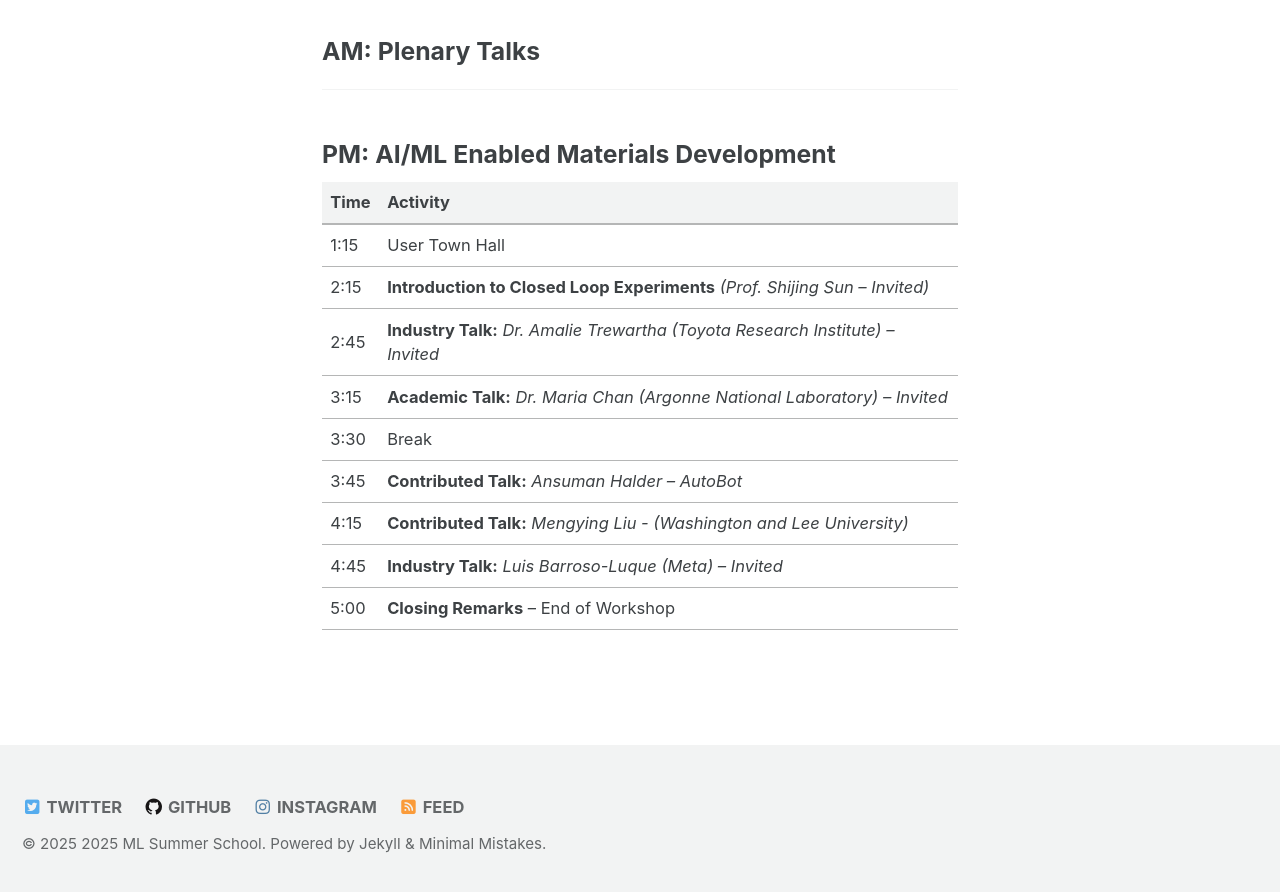
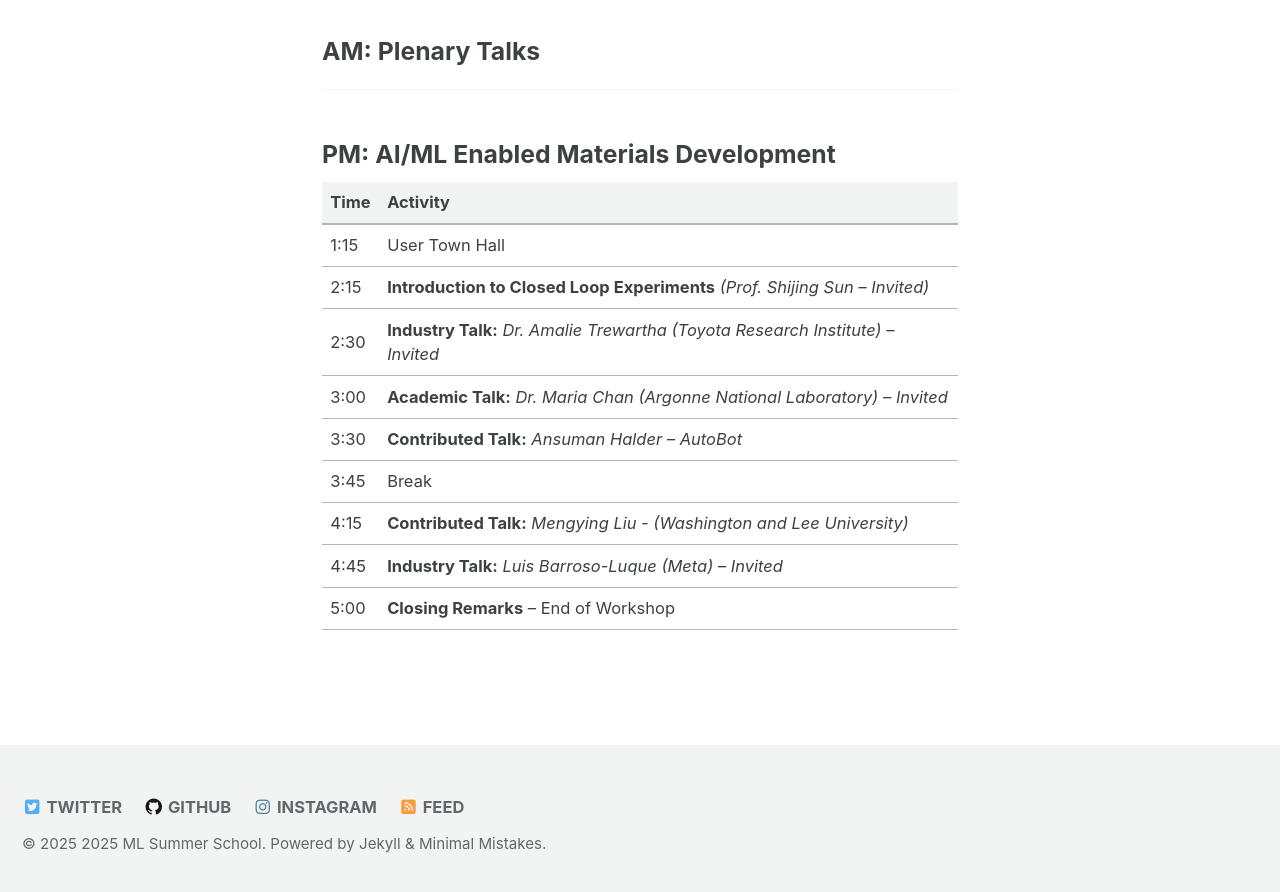
Before and after one commit to futurelab-school/2025Summer, a Jekyll site: the page built from _pages/schedule.md, in a window 1280 px wide and 900 px high, scrolled down 2483 px. Shown: the top 892 px of the window. Built offline with Jekyll 4.4.1, drawn with Linux system fonts in a browser that asks for light colours; cached includes are drawn as plain includes.

Commit message:
Update schedule.md

```diff
--- a/_pages/schedule.md
+++ b/_pages/schedule.md
@@ -66,10 +66,10 @@ layout: single
 |--------|----------|
 | 1:15   | User Town Hall |
 | 2:15   | **Introduction to Closed Loop Experiments** *(Prof. Shijing Sun – Invited)* |
-| 2:45   | **Industry Talk:** *Dr. Amalie Trewartha (Toyota Research Institute) – Invited* |
-| 3:15   | **Academic Talk:** *Dr. Maria Chan (Argonne National Laboratory) – Invited* |
-| 3:30   | Break |
-| 3:45   | **Contributed Talk:** *Ansuman Halder – AutoBot* |
+| 2:30   | **Industry Talk:** *Dr. Amalie Trewartha (Toyota Research Institute) – Invited* |
+| 3:00   | **Academic Talk:** *Dr. Maria Chan (Argonne National Laboratory) – Invited* |
+| 3:30  | **Contributed Talk:** *Ansuman Halder – AutoBot* |
+| 3:45   | Break |
 | 4:15   | **Contributed Talk:** *Mengying Liu - (Washington and Lee University)*|
 | 4:45   | **Industry Talk:** *Luis Barroso-Luque (Meta) – Invited* |
 | 5:00   | **Closing Remarks** – End of Workshop |
```
